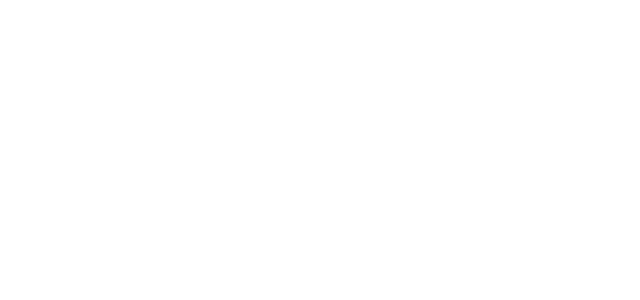
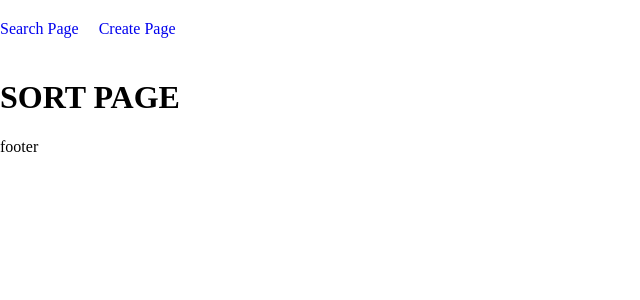
Before and after one commit to Fpsska/SmartDesign-Task, a React (Create React App) app in the folder client/: page /searchpage in a window 1280 px wide. Before the commit this address had no page. Shown: the top 300 px of the page, without its empty margins (0-640 px from the left). Built offline with nearby package versions, Linux system fonts and the light colour scheme.

Commit message:
feat: create Header, CreatePage, SearchPage components & add nullstyles

```diff
--- a/client/src/App.js
+++ b/client/src/App.js
@@ -2,6 +2,8 @@
 import { Routes, Route } from 'react-router-dom';
 import { FetchMongoData } from "./hooks/request";
 import Layout from './components/common/Layout';
+import SearchPage from './components/pages/SearchPage';
+import CreatePage from './components/pages/CreatePage';
 import "./assets/scss/style.scss"
 
 const App = () => {
@@ -16,12 +18,14 @@
 
   return (
     <div className="App">
+      <div className='page'>
       <Routes>
         <Route path="/" element={<Layout />}>
-          {/* <Route path="playlist" element={<PlayListPage />} />
-          <Route path="player" element={<PlayerPage />} /> */}
+          <Route path="searchpage" element={<SearchPage />} />
+          <Route path="createpage" element={<CreatePage />} />
         </Route>
       </Routes>
+      </div>
     </div>
   );
 }
--- a/client/src/assets/scss/style.scss
+++ b/client/src/assets/scss/style.scss
@@ -11,3 +11,25 @@
     padding: 0;
     position: relative;
 }
+
+ul,li {
+    padding: 0;
+    margin: 0;
+    list-style: none;
+}
+a {
+    text-decoration: none;
+}
+
+// /.NULLSTYLES
+
+
+#root,
+.App {
+    height: 100%;
+}
+
+.container {
+    max-width: 1300px;
+    margin: 0 auto;
+}
--- a/client/src/components/common/Layout.jsx
+++ b/client/src/components/common/Layout.jsx
@@ -1,12 +1,13 @@
 import React from "react";
 import { Outlet } from "react-router";
+import Header from "../header/Header";
 
 const Layout = () => {
   return (
     <>
-      <header className="header">header</header>
+      <Header />
       <main className="main">
-        <div className="page">
+        <div className="container">
           <Outlet />
         </div>
       </main>
--- /dev/null
+++ b/client/src/components/header/Header.jsx
@@ -0,0 +1,20 @@
+import React from "react";
+import { Link } from "react-router-dom";
+import "./header.scss";
+
+const Header = () => {
+  return (
+    <header className="header">
+      <ul className="header__nav nav">
+        <li className="nav__item">
+          <Link className="nav__link" to="/searchpage">Search Page</Link>
+        </li>
+        <li className="nav__item">
+          <Link className="nav__link" to="/createpage">Create Page</Link>
+        </li>
+      </ul>
+    </header>
+  );
+};
+
+export default Header;
--- /dev/null
+++ b/client/src/components/header/header.scss
@@ -0,0 +1,10 @@
+.header {
+    padding: 20px 0;
+}
+
+.nav {
+    display: flex;
+    :not(:last-child) {
+        margin: 0 20px 0 0;
+    }
+}
--- /dev/null
+++ b/client/src/components/pages/CreatePage.jsx
@@ -0,0 +1,9 @@
+import React from "react";
+
+const CreatePage = () => {
+    return (
+        <h1>CREATE PAGE</h1>
+    )
+}
+
+export default CreatePage;
--- /dev/null
+++ b/client/src/components/pages/SearchPage.jsx
@@ -0,0 +1,9 @@
+import React from "react";
+
+const SearchPage = () => {
+    return (
+        <h1>SORT PAGE</h1>
+    )
+}
+
+export default SearchPage;
```
